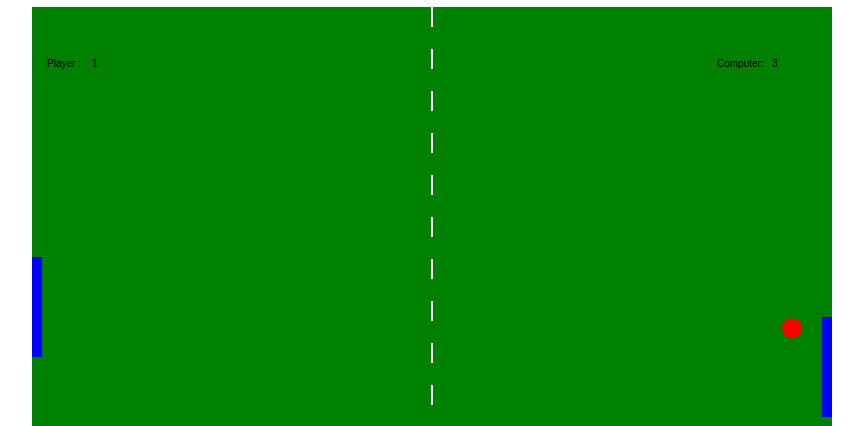
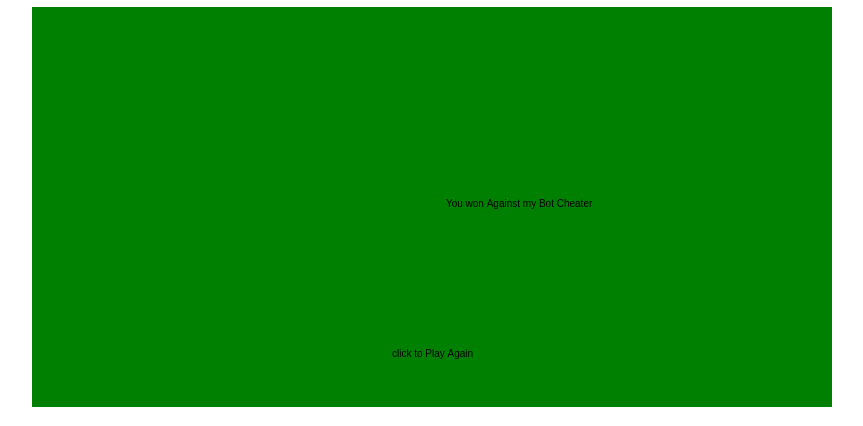
Before and after one commit to STRE6T-dev/Pong-Game, a plain HTML site: page index.html in a window 1280 px wide. Shown: the part 73-499 px from the top of the page, without its empty margins (208-1071 px from the left). Drawn offline with Linux system fonts and the light colour scheme.

Commit message:
6 Commit

```diff
--- a/index.html
+++ b/index.html
@@ -8,7 +8,7 @@
   <body>
     <div class="content">
     <h1>Pong Game:</h1>
-      <canvas id="gameCanvas" width="800" height="600"></canvas>
+      <canvas id="gameCanvas" width="800" height="400"></canvas>
 
       <h1> Rules: </h1>
 
```
